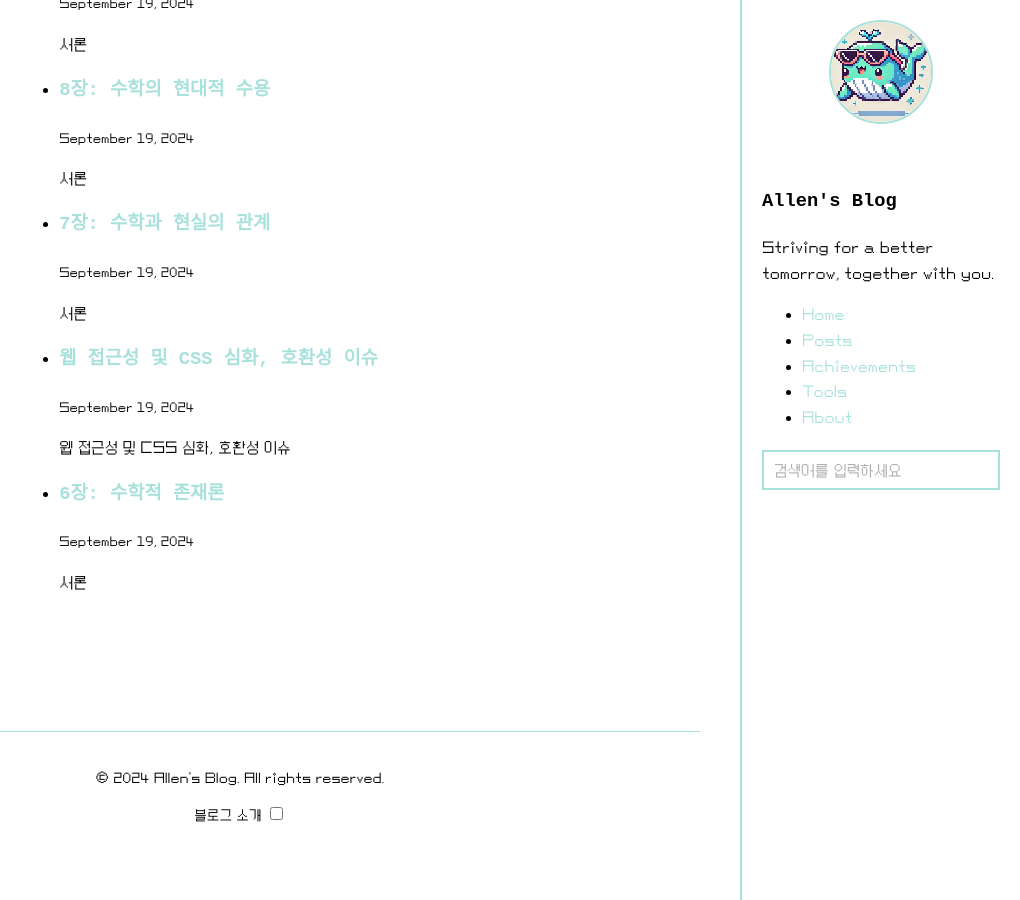
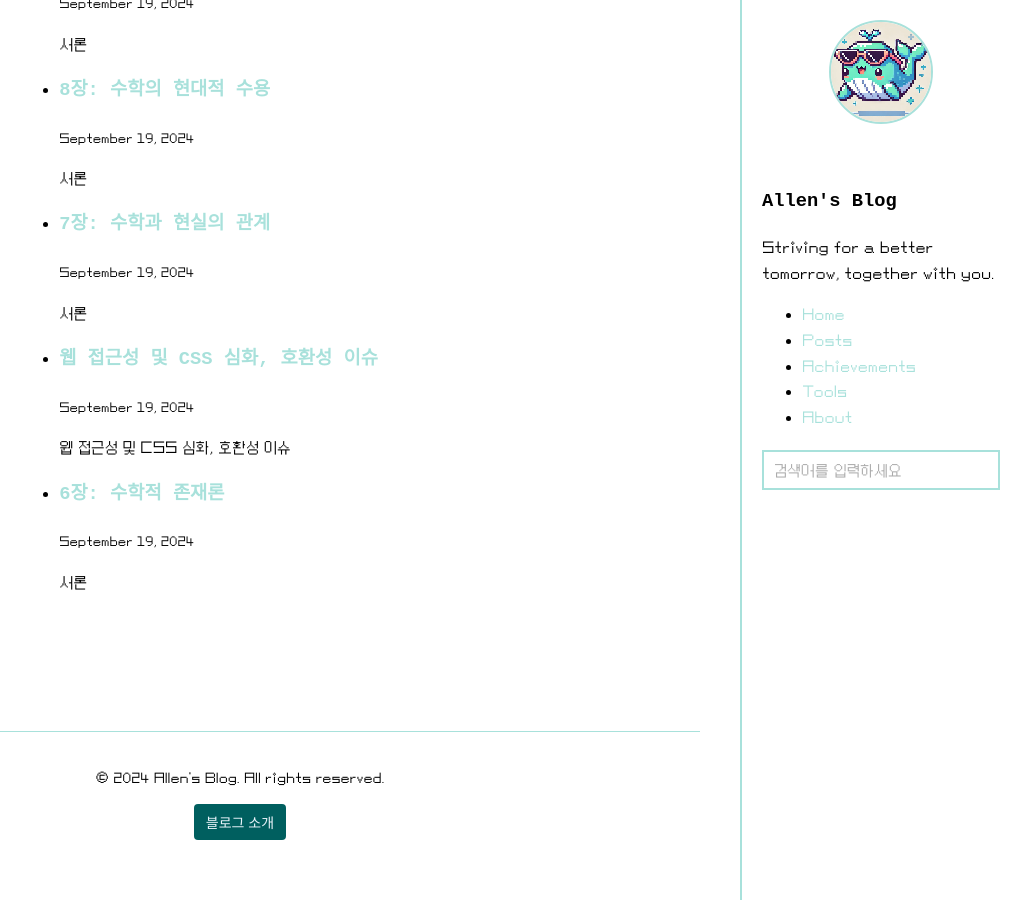
Before and after one commit to allenkang92/allenkang92.github.io, a Jekyll site: the page built from index.html, in a window 1280 px wide and 900 px high, scrolled down 584 px. Shown: the whole window, without its empty margins (260-1280 px from the left). Built offline with Jekyll 4.4.1, drawn with Linux system fonts in a browser that asks for light colours; some web fonts are replaced.

Commit message:
푸터 수정

```diff
--- a/_includes/footer.html
+++ b/_includes/footer.html
@@ -1,10 +1,8 @@
 <p>&copy; {{ site.time | date: '%Y' }} Allen's Blog. All rights reserved.</p>
-<label for="modal-toggle" class="modal-button">블로그 소개</label>
-
-<input type="checkbox" id="modal-toggle" class="modal-toggle">
-<div class="modal">
+<button id="blog-info-btn" class="modal-button">블로그 소개</button>
+<div id="blog-info-modal" class="modal">
   <div class="modal-content">
-    <label for="modal-toggle" class="modal-close">&times;</label>
+    <span class="modal-close">&times;</span>
     <h2>블로그 소개</h2>
     <section>
       <h3>목적</h3>
```
